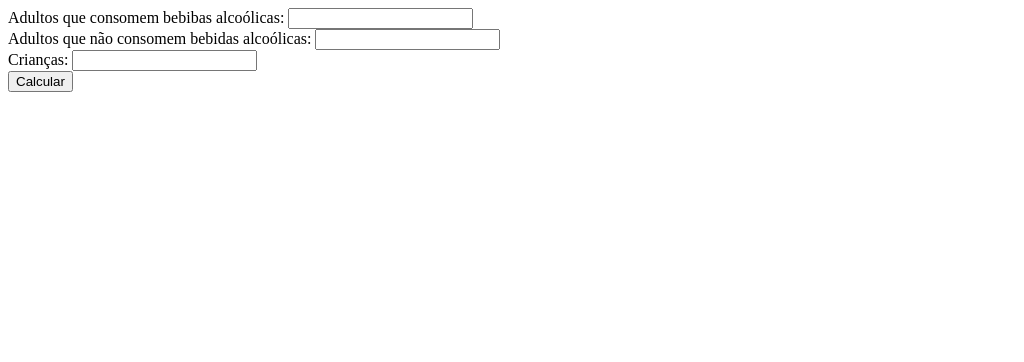
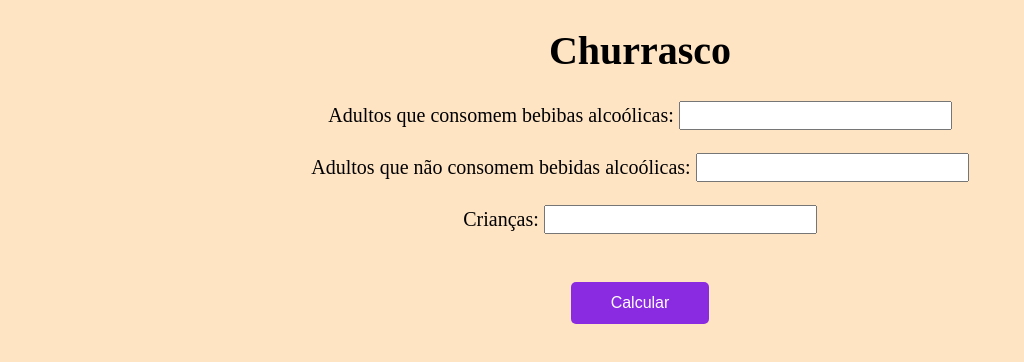
Before and after one commit to LucsRamos/ChurrascoJS, a plain HTML site: page index.html in a window 1280 px wide. Shown: the whole page, without its empty margins (0-1024 px from the left). Drawn offline with Linux system fonts and the light colour scheme.

Commit message:
Churrasco

```diff
--- a/Churrasco.js
+++ b/Churrasco.js
@@ -3,17 +3,17 @@ function Calcular() {
     const normais = Number (document.getElementById('normais').value);
     const criança = Number (document.getElementById('criança').value);
 
-    const meatQuantity = (bebados + normais) * 400 + criança * 200;
-    const sideDishQuantity = (bebados + normais + criança) * 200;
-    const beerQuantity = bebados * 2;
-    const sodaQuantity = (bebados + normais + criança) * 500;
-    const waterQuantity = (bebados + normais + criança) * 400;
+    const QuantidadeCarne = (bebados + normais) * 0.400 + criança * 0.200;
+    const QuantidadeAcompanhamentos = (bebados + normais + criança) * 0.200;
+    const QuantidadeCerveja = bebados * 2;
+    const QuantidadeRefrigerante = (bebados + normais + criança) * 0.500;
+    const QuantidadeAgua = (bebados + normais + criança) * 0.400;
 
-    alert(`Para seu churrasco, voçe vai precisar de:\n
-    ${meatQuantity}g de carne
-    ${sideDishQuantity}g de acompanhamentos
-    ${beerQuantity}1 de cerveja
-    ${sodaQuantity}ml de refrigerente
-    ${waterQuantity}ml de aguá
+    alert(`Quantidade nescessária:\n
+    ${QuantidadeCarne}Kg de carne
+    ${QuantidadeAcompanhamentos}Kg de acompanhamentos
+    ${QuantidadeCerveja}L de cerveja
+    ${QuantidadeRefrigerante}L de refrigerente
+    ${QuantidadeAgua}L de aguá
     `);
 }
--- a/index.html
+++ b/index.html
@@ -5,19 +5,22 @@
     <meta http-equiv="X-UA-Compatible" content="IE=edge">
     <meta name="viewport" content="width=device-width, initial-scale=1.0">
     <title>Document</title>
+    <link rel="stylesheet" href="style.css">
 </head>
 <body>
+
+    <h1>Churrasco</h1>
 
     <form>
 
     <label for="bebados">Adultos que consomem bebibas alcoólicas:</label>
-    <input type="number" id="bebados" name="bebados"><br>
+    <input type="number" id="bebados" name="bebados"><br><br>
 
     <label for="normais">Adultos que não consomem bebidas alcoólicas:</label>
-    <input type="number" id="normais" name="normais"><br>
+    <input type="number" id="normais" name="normais"><br><br>
 
     <label for="criança">Crianças:</label>
-    <input type="number" id="criança" name="criança"><br>
+    <input type="number" id="criança" name="criança"><br><br>
 
     <button type="button" onclick="Calcular()">Calcular</button>
 
--- a/style.css
+++ b/style.css
@@ -0,0 +1,24 @@
+body {
+    background-color: bisque;
+    text-align: center;
+    font-size: 20px;
+}
+
+button {
+    position: relative;
+    top: 25px;
+    color: black;
+    text-decoration: none;
+            border: none;
+            padding: 12px 40px;
+            font-size: 16px;
+            background-color: blueviolet;
+            color: #fdfdff;
+            border-radius: 5px;
+            cursor: pointer;
+            outline: none;
+}
+
+input {
+    font-size: 20px;
+}
```
